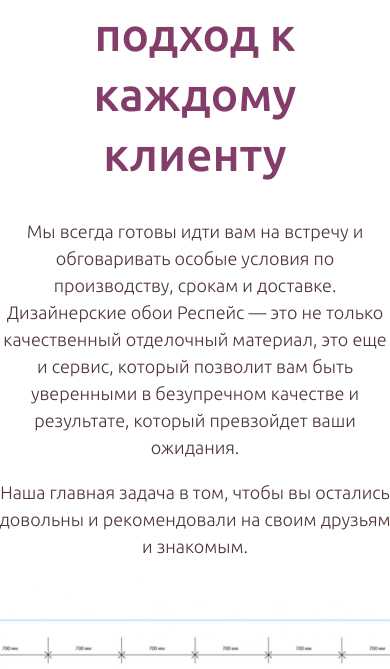
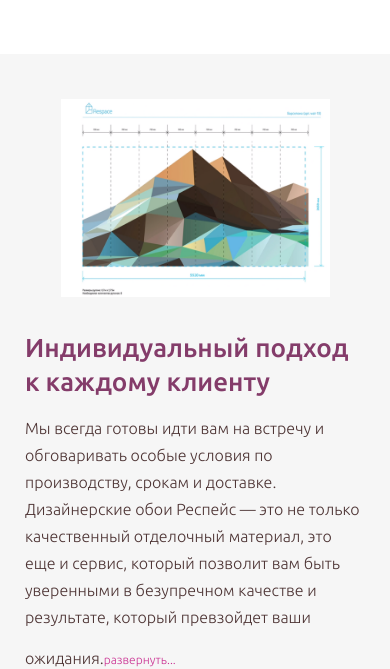
Before and after one commit to Paul-Stepanov/respace, a website built with webpack: page src/index.html in a window 390 px wide. Shown: the part 8550-9219 px from the top of the page. Built offline with nearby package versions, Linux system fonts and the light colour scheme; files whose address does not match are found by name.

Commit message:
made adaptive approach

```diff
--- a/src/style/_approach.scss
+++ b/src/style/_approach.scss
@@ -1,32 +1,72 @@
 .approach {
   margin-bottom: 118px;
+  @media screen and (max-width: 1050px) {
+    background: $bg-gray;
+    margin-bottom: 85px;
+  }
+
   &__wrapper {
     display: grid;
     grid-template-columns: repeat(2, 1fr);
     align-items: center;
-    @media screen and (max-width: 1520px){
+    @media screen and (max-width: 1520px) {
       display: flex;
       flex-direction: column;
       text-align: center;
+    }
+    @media screen and (min-width: 270px) and (max-width: 1049px) {
+      flex-direction: column-reverse;
 
     }
   }
 
   &__description {
     margin-right: 60px;
-    @media screen and (max-width: 1520px){
+    @media screen and (max-width: 1520px) {
       margin: 0;
+    }
+    @media screen and (max-width: 1050px){
+    text-align: left;
     }
   }
 
   &__title {
     margin-bottom: 34px;
+    @media screen and (max-width: 1050px) {
+      font-size: 26px;
+      line-height: 34px;
+      margin-bottom: 16px;
+    }
   }
 
   &__text {
     margin-bottom: 18px;
+    @media screen and (max-width: 1050px) {
+      font-size: 16px;
+      line-height: 27px;
+      &:nth-last-of-type(1 ) {
+        display: none;
+      }
+      &:after{
+        content: "развернуть...";
+        color: $violet;
+        font-family: Ubuntu-300, serif;
+        font-size: 12px;
+        font-style: normal;
+        line-height: 27px;
+        display: inline-block;
+        margin-bottom: 46px;
+        margin-top: 15px;
+      }
+    }
   }
 
   &__img {
+    @media screen and (max-width: 1050px) {
+      width: 269px;
+      height: 198px;
+      margin-top: 45px;
+      margin-bottom: 34px;
+    }
   }
 }
--- a/src/style/_partners.scss
+++ b/src/style/_partners.scss
@@ -154,6 +154,7 @@ align-self: flex-start;
       min-height: 330px;
       background: transparent;
       margin-left: 25px;
+      margin-bottom: 110px;
     }
   }
 
```
